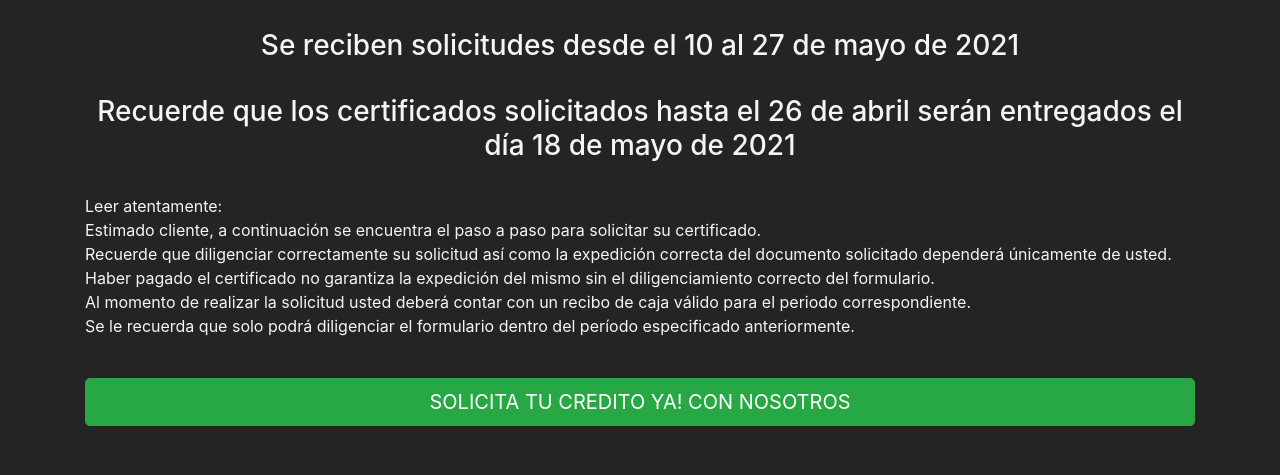
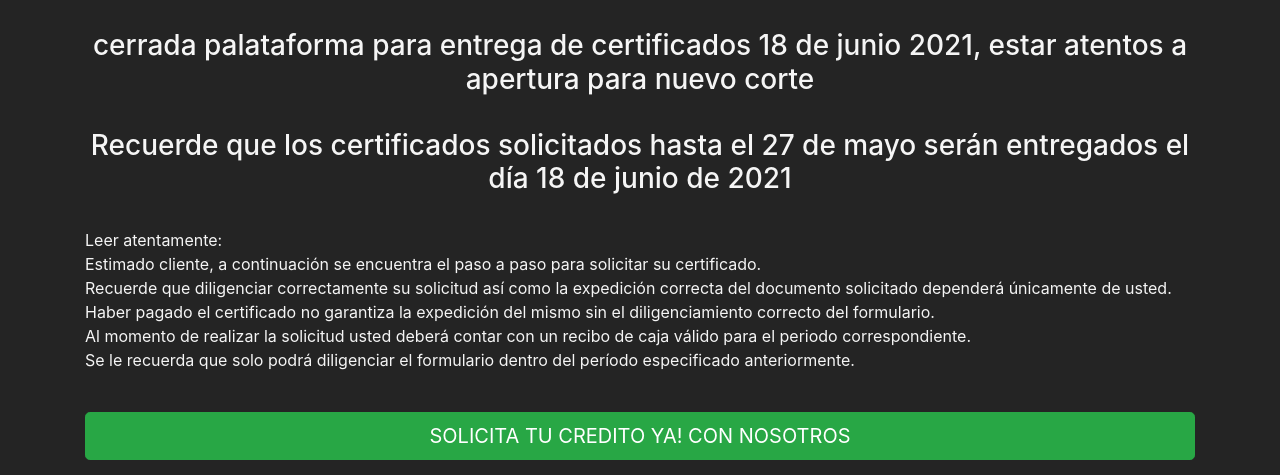
Before and after one commit to coopcartera/certisaldos, a plain HTML site: page index.html in a window 1280 px wide. Shown: the part 193-668 px from the top of the page. Drawn offline with Linux system fonts and the light colour scheme; a web font is replaced by a local one.

Commit message:
Update index.html

```diff
--- a/index.html
+++ b/index.html
@@ -28,9 +28,9 @@
         <!--periodo de solicitudes-->
         <!--h3>Se reciben solicitudes entre el </h3>
         <h3>1 al 26 de Abril-2021</h3>-->
-        <h3>Se reciben solicitudes desde el 10 al 27 de mayo de 2021</h3>
+        <h3>cerrada palataforma para entrega de certificados 18 de junio 2021, estar atentos a apertura para nuevo corte</h3>
         <br>
-        <h3>Recuerde que los certificados solicitados hasta el 26 de abril serán entregados el día 18 de mayo de 2021</h3>
+        <h3>Recuerde que los certificados solicitados hasta el 27 de mayo serán entregados el día 18 de junio de 2021</h3>
         <br>
         <p>
             Leer atentamente:<br>
```
